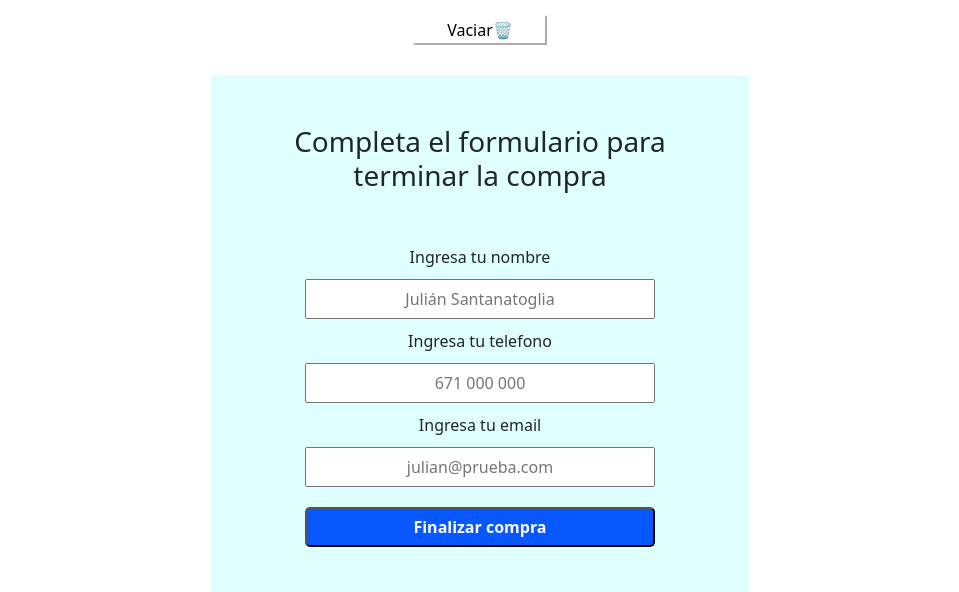
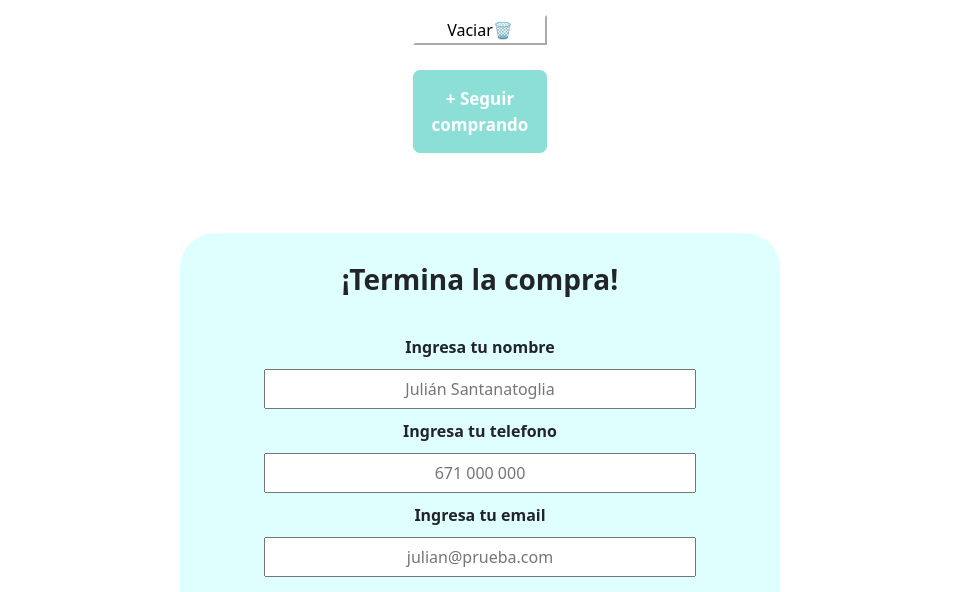
Before and after one commit to JulianSantanatoglia/JStore, a React (Vite) app: page /cart in a window 1280 px wide. Shown: the part 360-952 px from the top of the page, without its empty margins (160-1119 px from the left). Built offline with nearby package versions, Linux system fonts and the light colour scheme; no server answers.

Commit message:
proyecto terminado 2.0

```diff
--- a/src/components/Cart/Cart.css
+++ b/src/components/Cart/Cart.css
@@ -1,9 +1,14 @@
 .contenedor-form {
     background-color: rgb(223, 255, 255);
-    width: 60%;
-    margin: 30px auto;
     text-align: center;
-    padding: 50px;
+    width: 600px;
+    margin: 55px auto;
+    padding: 30px;
+    border-radius: 35px;
+
+}
+.prop-tipo {
+    font-weight: 700;
 }
 
 .form-contact {
@@ -26,7 +31,7 @@
 
 .button-finalizar {
     background-color: rgb(9, 87, 255);
-    border-radius: 5px;
+    border-radius: 7px;
     font-weight: 700;
     color: white;
 }
@@ -46,7 +51,8 @@ input[type="number"] {
 }
 
 .subtitulo-form {
-    padding-bottom: 45px;
+    padding-bottom: 30px;
+    font-weight: 700;
 }
 
 
@@ -58,3 +64,8 @@ input[type="number"] {
     width: 100%;
     font-weight: 500    ;
 }
+
+.detalle-boton {
+    width: 15%;
+    margin: 25px auto;
+}
--- a/src/components/Cart/Cart.jsx
+++ b/src/components/Cart/Cart.jsx
@@ -4,7 +4,7 @@
     import { useState } from "react";
     import { addDoc, collection } from "@firebase/firestore";
     import { db } from "../../firebase/dbConnection"
-
+    import { Link } from 'react-router-dom';
 
     const Cart = () => {
     const { cart, total, removeItem, clearCart } = useCartContext();
@@ -82,11 +82,14 @@
         </tbody>
         </Table>
         <button className="button-limpiar" onClick={handleClearCart}>Vaciar🗑️</button>
-
+        <Link to={`/`}>
+        <button variant="primary" className="Option agregar-carrito detalle-boton">+ Seguir comprando
+        </button>
+        </Link>
 
         <div className="contenedor-form">
         <div className='flex-formu'>
-        <h3 className='subtitulo-form'>Completa el formulario para terminar la compra</h3>
+        <h3 className='subtitulo-form'>¡Termina la compra!</h3>
         <label className='clase-padding prop-tipo' htmlFor="term">Ingresa tu nombre</label>
         <input className="form-contact" type="text" name="name" id="name" placeholder="Julián Santanatoglia" onChange={(e)=> handleOnChange(e)}/>
         </div>
```
